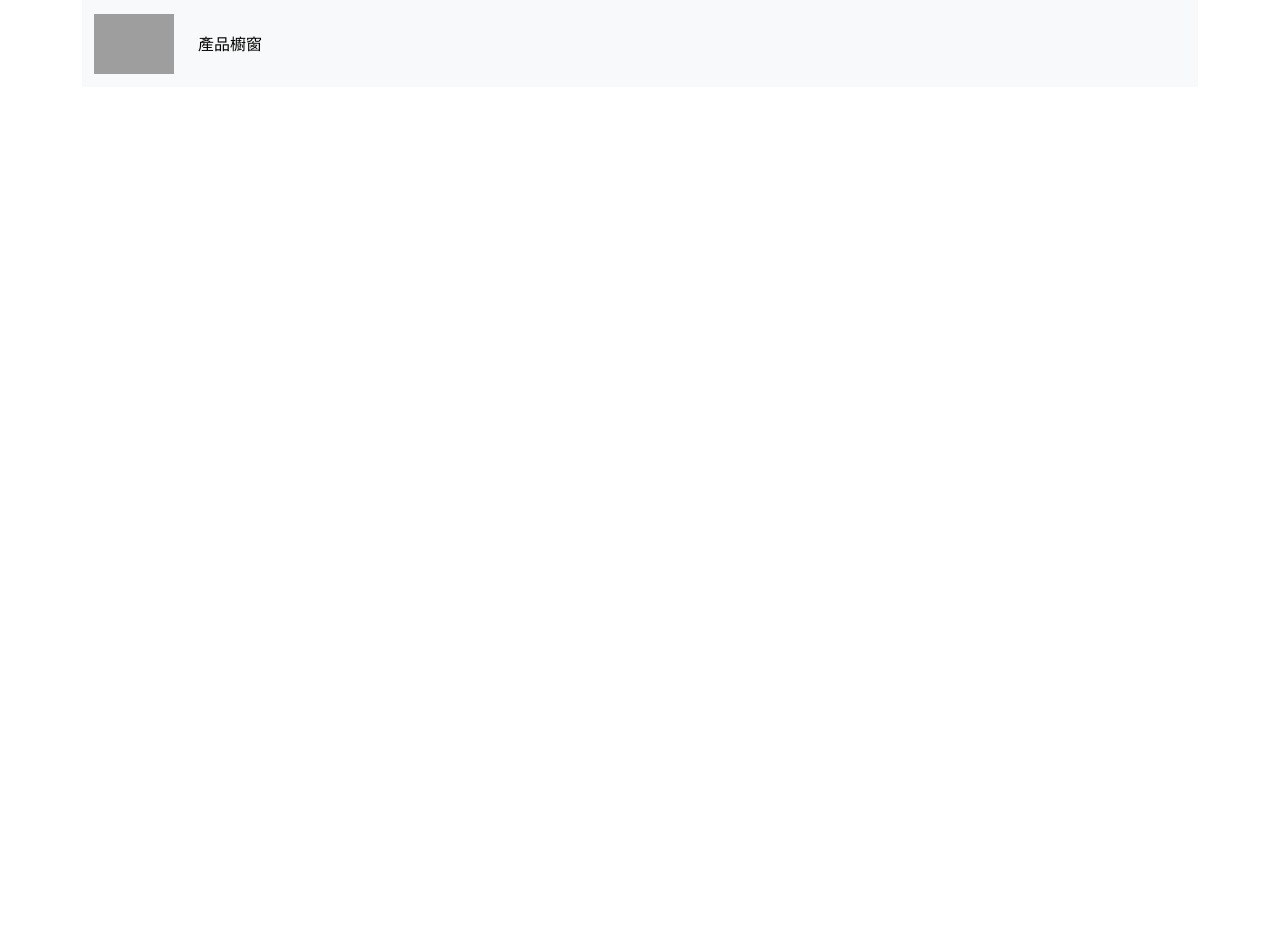
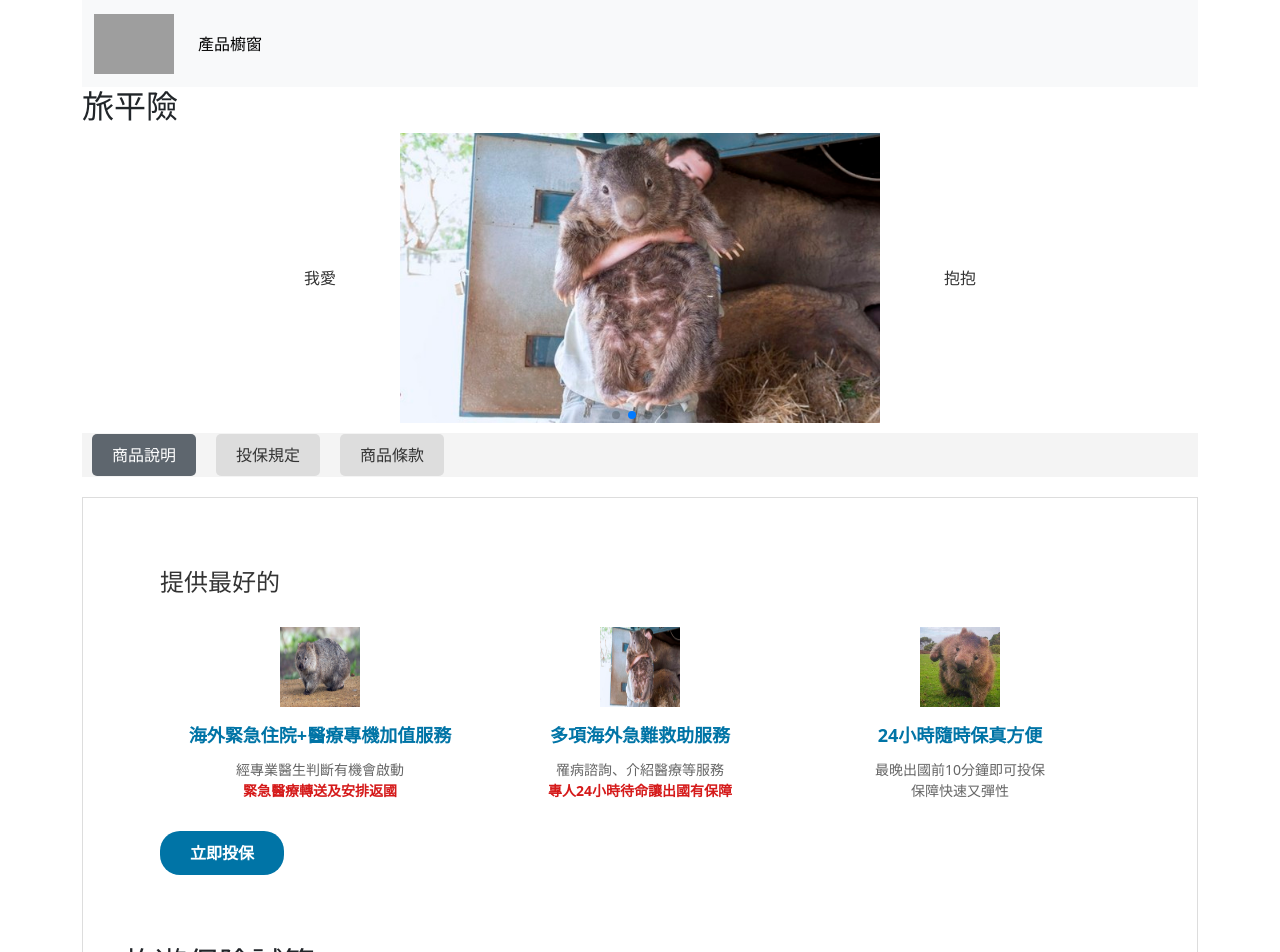
Before and after one commit to tzu1young/Vue.js, a Vue app: page /productlist/travel/detail in a window 1280 px wide. Before the commit this address had no page. Shown: the top 952 px of the page. Before the commit the page ends 800 px from the top, so only its background shows below. Built offline with nearby package versions, Linux system fonts and the light colour scheme; grey boxes are pictures that could not be loaded.

Commit message:
大更新

```diff
--- /dev/null
+++ b/src/components/ProductNavbarComponent.vue
@@ -0,0 +1,57 @@
+<script setup>
+
+</script>
+
+<template>
+    <nav>
+      <ul class="nav-bar">
+        <li>
+            <router-link :to="{ path: 'detail' }">商品說明</router-link>
+        </li>
+        <li>
+            <router-link :to="{ path: 'introduction' }">投保規定</router-link>
+        </li>
+        <li>
+            <router-link :to="{ path: 'policy' }">商品條款</router-link>
+        </li>
+      </ul>
+    </nav>
+    <div class="content">
+      <router-view></router-view>
+    </div>
+</template>
+
+<style lang="css" scoped>
+  .nav-bar {
+  display: flex;
+  gap: 20px;
+  list-style: none;
+  padding: 10px;
+  background-color: #f4f4f4;
+}
+
+.nav-bar li {
+  display: inline;
+}
+
+.nav-bar a {
+  text-decoration: none;
+  padding: 10px 20px;
+  color: #333;
+  background-color: #ddd;
+  border-radius: 5px;
+  transition: background 0.3s ease;
+}
+
+.nav-bar a:hover, .nav-bar a.router-link-exact-active {
+  background-color: #5e666e;
+  color: #fff;
+}
+
+.content {
+  margin-top: 20px;
+  padding: 20px;
+  border: 1px solid #ddd;
+  background-color: #fff;
+}
+</style>
--- /dev/null
+++ b/src/components/ProductSloganComponent.vue
@@ -0,0 +1,99 @@
+<script setup>
+import { ref } from "vue";
+    const imgUrl1 = ref("/images/1.jpg");
+    const imgUrl2 = ref("/images/2.jpg");
+    const imgUrl3 = ref("/images/3.jpg");
+</script>
+
+<template>
+    <div class="container">
+    <h2>提供最好的</h2>
+    <div class="service-section">
+      <div class="service-item">
+        <img :src="imgUrl1" alt="醫療加值服務">
+        <div class="service-title">海外緊急住院+醫療專機加值服務</div>
+        <div class="service-description">
+          經專業醫生判斷有機會啟動<br>
+          <span class="highlight">緊急醫療轉送及安排返國</span>
+        </div>
+      </div>
+      <div class="service-item">
+        <img :src="imgUrl2" alt="急難救助">
+        <div class="service-title">多項海外急難救助服務</div>
+        <div class="service-description">
+          罹病諮詢、介紹醫療等服務<br>
+          <span class="highlight">專人24小時待命讓出國有保障</span>
+        </div>
+      </div>
+      <div class="service-item">
+        <img :src="imgUrl3" alt="隨時保險">
+        <div class="service-title">24小時隨時保真方便</div>
+        <div class="service-description">
+          最晚出國前10分鐘即可投保<br>
+          保障快速又彈性
+        </div>
+      </div>
+    </div>
+    <a href="#" class="button">立即投保</a>
+  </div>
+</template>
+
+<style lang="css" scoped>
+    body {
+      font-family: Arial, sans-serif;
+      text-align: center;
+      margin: 0;
+      padding: 0;
+    }
+    .container {
+      max-width: 1000px;
+      margin: 0 auto;
+      padding: 50px 20px;
+    }
+    h2 {
+      font-size: 24px;
+      color: #333;
+      margin-bottom: 30px;
+    }
+    .service-section {
+      display: flex;
+      justify-content: space-around;
+      text-align: center;
+    }
+    .service-item {
+      width: 30%;
+    }
+    .service-item img {
+      width: 80px;
+      height: 80px;
+    }
+    .service-title {
+      font-size: 18px;
+      font-weight: bold;
+      color: #0074a6;
+      margin-top: 15px;
+    }
+    .service-description {
+      font-size: 14px;
+      color: #666;
+      margin: 10px 0;
+    }
+    .highlight {
+      color: #d51a1a;
+      font-weight: bold;
+    }
+    .button {
+      display: inline-block;
+      margin-top: 20px;
+      padding: 10px 30px;
+      background-color: #0074a6;
+      color: #fff;
+      text-decoration: none;
+      border-radius: 20px;
+      font-size: 16px;
+      font-weight: bold;
+    }
+    .button:hover {
+      background-color: #00587a;
+    }
+</style>
--- a/src/router.js
+++ b/src/router.js
@@ -1,16 +1,29 @@
 import { createRouter, createWebHistory } from "vue-router";
 import ProductListView from "./views/ProductListView.vue";
 import TravelView from "./views/TravelView.vue";
+import TravelDetailView from "./views/TravelDetailView.vue";
+import TravelIntroductionView from "./views/TravelIntroductionView.vue";
+import TravelPolicyView from "./views/TravelPolicyView.vue";
 
 //路由設定
 //URL => Component
 const routes = [
     { path: "/productlist", component: ProductListView, name: "productlist" },
     // children:[
-    { path: "/productlist/travel", component: TravelView, name: "travel" },
+    {
+        path: "/productlist/travel",
+        component: TravelView,
+        name: "travel",
+        redirect: "/productlist/travel/detail",
+        children: [
+            { path: "detail", component: TravelDetailView, name: "travel-detail" },
+            { path: "introduction", component: TravelIntroductionView, name: "travel-introduction" },
+            { path: "policy", component: TravelPolicyView, name: "travel-policy" }
+        ]
+    },
 
     //category1
-    { path: '/:categoryid/', name: 'category1', component: TravelView, props: true },
+    { path: '/:categoryid/', name: 'category1', component: TravelView, redirect: "/productlist/travel/detail", props: true },
     { path: '/:categoryid/', name: 'category2', component: TravelView, props: true },
     { path: '/:categoryid/', name: 'category3', component: TravelView, props: true },
     { path: '/:categoryid/', name: 'category4', component: TravelView, props: true },
--- /dev/null
+++ b/src/views/TravelDetailView.vue
@@ -0,0 +1,20 @@
+<script setup>
+import CalculatorComponent from '@/components/CalculatorComponent.vue';
+import ProductSloganComponent from '@/components/ProductSloganComponent.vue';
+
+
+
+</script>
+
+<template>
+    <div>
+        <ProductSloganComponent></ProductSloganComponent>
+    </div>
+<div>
+    <CalculatorComponent></CalculatorComponent>
+</div>
+</template>
+
+<style lang="css" scoped>
+
+</style>
--- /dev/null
+++ b/src/views/TravelIntroductionView.vue
@@ -0,0 +1,14 @@
+<script setup>
+
+</script>
+
+<template>
+  <div>
+    <h2>Travel Introduction</h2>
+    <p>This is the travel introduction page.</p>
+  </div>
+</template>
+
+<style lang="css" scoped>
+
+</style>
--- /dev/null
+++ b/src/views/TravelPolicyView.vue
@@ -0,0 +1,14 @@
+<script setup>
+
+</script>
+
+<template>
+  <div>
+    <h2>Travel Policy</h2>
+    <p>This is the travel policy page.</p>
+  </div>
+</template>
+
+<style lang="css" scoped>
+
+</style>
--- a/src/views/TravelView.vue
+++ b/src/views/TravelView.vue
@@ -1,5 +1,6 @@
 <script setup>
-import Calculator from '@/components/Calculator.vue';
+
+import ProductNavbarComponent from '@/components/ProductNavbarComponent.vue';
 import TravelAdComponent from '@/components/TravelAdComponent.vue';
 
 
@@ -9,10 +10,15 @@ import TravelAdComponent from '@/components/TravelAdComponent.vue';
     <div>
 <h2>旅平險</h2>
 <div>
-
     <TravelAdComponent></TravelAdComponent>
 </div>
-<Calculator></Calculator>
+<div>
+    <ProductNavbarComponent></ProductNavbarComponent>
+</div>
+<div>
+
+  </div>
+
 <ul>
     <li>
         <!-- <RouterLink :to="{ name: 'travel' }">旅平險</RouterLink> -->
@@ -26,4 +32,5 @@ import TravelAdComponent from '@/components/TravelAdComponent.vue';
 
 <style lang="css" scoped>
 
+
 </style>
```
Also changed, not shown: src/components/CalculatorComponent.vue (renamed from src/components/Calculator.vue).
